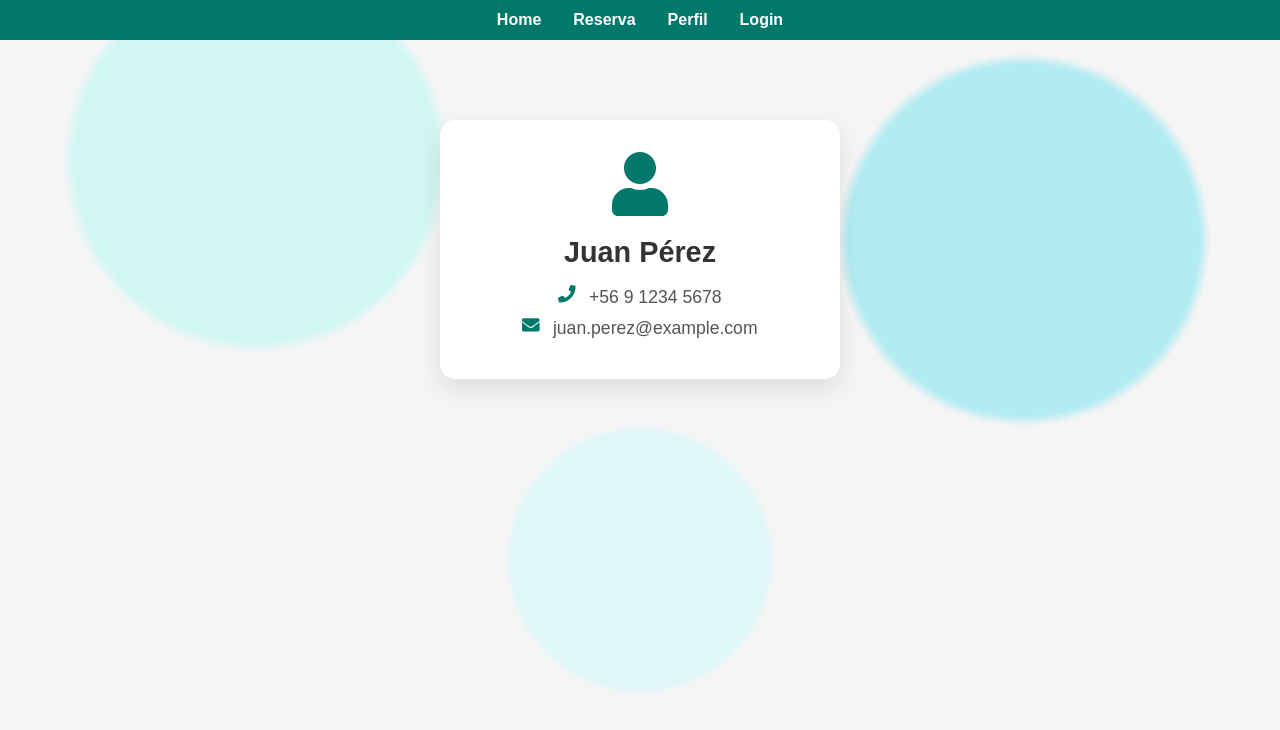
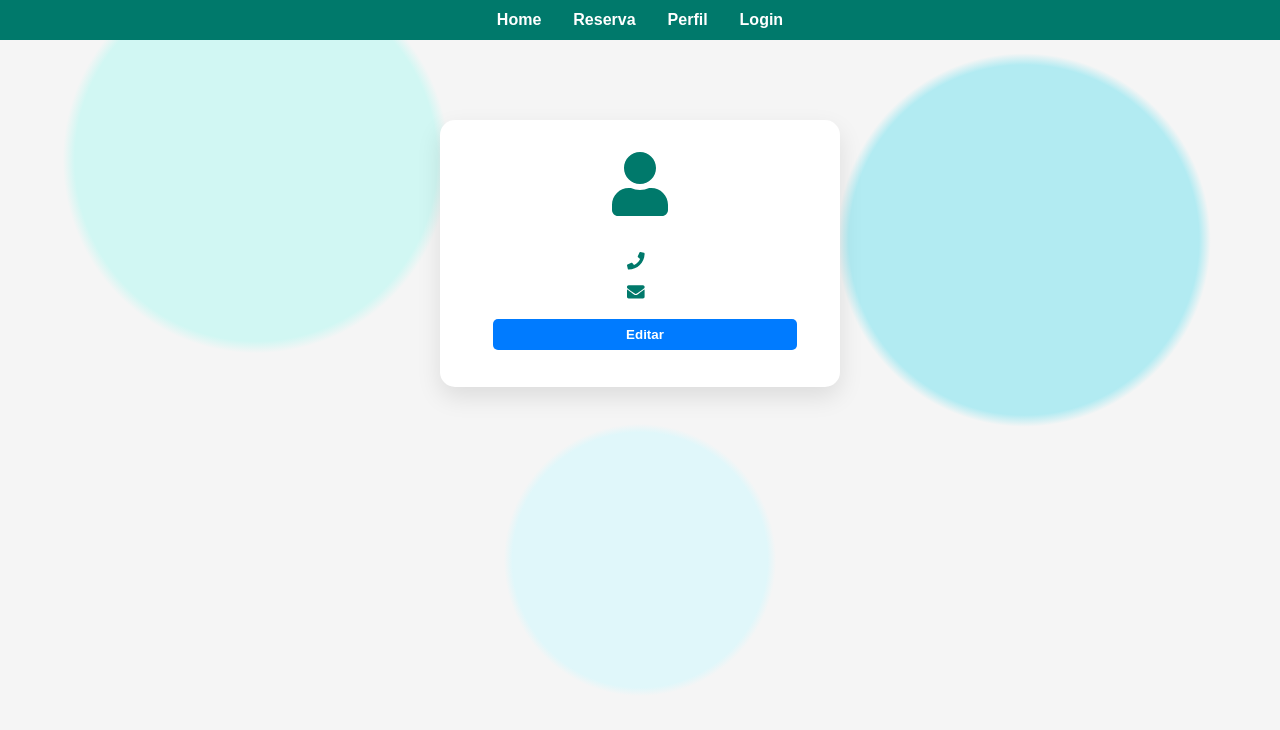
Before and after one commit to MATIASVLL18/CitasMedicas, a React (Vite) app in the folder frontend/: page /perfil in a window 1280 px wide. Shown: the top 730 px of the page. Built offline with nearby package versions, Linux system fonts and the light colour scheme.

Commit message:
perfil usuario paciente o doctor
muestra datos reales del usuario registrado en firebase y opcion de editar  datos del usuario y se guarda en tiempo real en firebase y en la web

```diff
--- a/frontend/src/pages/Perfil.jsx
+++ b/frontend/src/pages/Perfil.jsx
@@ -1,17 +1,73 @@
-// src/pages/Perfil.jsx
-import React from "react";
+import React, { useEffect, useState } from "react";
 import { useNavigate } from "react-router-dom";
 import "../styles/Perfil.css";
 import { FaUser, FaPhone, FaEnvelope } from "react-icons/fa";
+import { auth, db } from "../backend/firebase";
+import { doc, getDoc, updateDoc } from "firebase/firestore";
 
 const Perfil = () => {
   const navigate = useNavigate();
+  const [usuario, setUsuario] = useState({
+    nombre: "",
+    telefono: "",
+    correo: "",
+  });
+  const [editando, setEditando] = useState(false);
 
-  // Datos simulados del usuario
-  const usuario = {
-    nombre: "Juan Pérez",
-    telefono: "+56 9 1234 5678",
-    correo: "juan.perez@example.com",
+  useEffect(() => {
+    const obtenerDatosUsuario = async () => {
+      const usuarioActual = auth.currentUser;
+
+      if (usuarioActual) {
+        const uid = usuarioActual.uid;
+        const correo = usuarioActual.email;
+
+        try {
+          const docRef = doc(db, "usuarios", uid);
+          const docSnap = await getDoc(docRef);
+
+          if (docSnap.exists()) {
+            const data = docSnap.data();
+            setUsuario({
+              nombre: data.nombre || "",
+              telefono: data.telefono || "",
+              correo: correo || "",
+            });
+          }
+        } catch (error) {
+          console.error("Error al obtener los datos del usuario:", error);
+        }
+      }
+    };
+
+    obtenerDatosUsuario();
+  }, []);
+
+  const handleChange = (e) => {
+    setUsuario({ ...usuario, [e.target.name]: e.target.value });
+  };
+
+  const handleGuardar = async () => {
+    const usuarioActual = auth.currentUser;
+
+    if (usuarioActual) {
+      const uid = usuarioActual.uid;
+
+      try {
+        // Solo actualizamos nombre y teléfono, no correo
+        const docRef = doc(db, "usuarios", uid);
+        await updateDoc(docRef, {
+          nombre: usuario.nombre,
+          telefono: usuario.telefono,
+        });
+
+        setEditando(false);
+        alert("Datos actualizados correctamente.");
+      } catch (error) {
+        console.error("Error al actualizar los datos:", error);
+        alert("Ocurrió un error al guardar los cambios.");
+      }
+    }
   };
 
   return (
@@ -27,9 +83,41 @@ const Perfil = () => {
 
       <div className="perfil-card">
         <FaUser className="perfil-icono" />
-        <h2>{usuario.nombre}</h2>
-        <p><FaPhone className="perfil-dato-icono" /> {usuario.telefono}</p>
-        <p><FaEnvelope className="perfil-dato-icono" /> {usuario.correo}</p>
+        {editando ? (
+          <>
+            <input
+              type="text"
+              name="nombre"
+              value={usuario.nombre}
+              onChange={handleChange}
+              placeholder="Nombre"
+            />
+            <input
+              type="text"
+              name="telefono"
+              value={usuario.telefono}
+              onChange={handleChange}
+              placeholder="Teléfono"
+            />
+            <input
+              type="email"
+              name="correo"
+              value={usuario.correo}
+              readOnly
+              placeholder="Correo"
+              style={{ backgroundColor: "#f0f0f0", cursor: "not-allowed" }}
+            />
+            <button onClick={handleGuardar}>Guardar</button>
+            <button onClick={() => setEditando(false)}>Cancelar</button>
+          </>
+        ) : (
+          <>
+            <h2>{usuario.nombre}</h2>
+            <p><FaPhone className="perfil-dato-icono" /> {usuario.telefono}</p>
+            <p><FaEnvelope className="perfil-dato-icono" /> {usuario.correo}</p>
+            <button onClick={() => setEditando(true)}>Editar</button>
+          </>
+        )}
       </div>
     </div>
   );
--- a/frontend/src/styles/Perfil.css
+++ b/frontend/src/styles/Perfil.css
@@ -78,3 +78,20 @@
   from { opacity: 0; transform: translateY(10px); }
   to { opacity: 1; transform: translateY(0); }
 }
+.perfil-card input {
+  margin: 8px 0;
+  padding: 8px;
+  width: 100%;
+  border-radius: 5px;
+  border: 1px solid #ccc;
+}
+
+.perfil-card button {
+  margin: 5px;
+  padding: 8px 12px;
+  border: none;
+  border-radius: 5px;
+  background-color: #007bff;
+  color: white;
+  cursor: pointer;
+}
```
